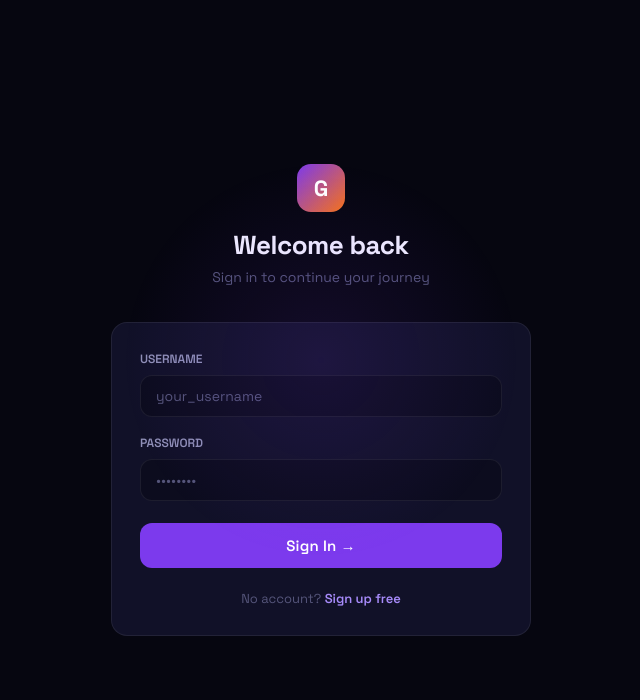
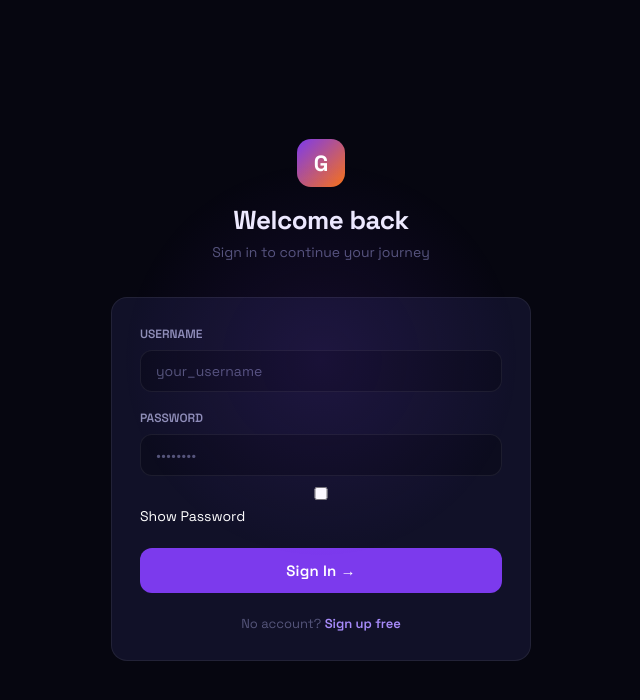
Before and after one commit to ashishsharma36058-oss/E-Learning-with-Gamification, a React (Vite) app: page /login in a window 1280 px wide. Shown: the top 700 px of the page, without its empty margins (319-959 px from the left). Built offline with nearby package versions, Linux system fonts and the light colour scheme.

Commit message:
Update Auth.jsx

```diff
--- a/src/pages/Auth.jsx
+++ b/src/pages/Auth.jsx
@@ -11,6 +11,7 @@ function AuthPage({ mode }) {
   const [form, setForm] = useState({ username: '', email: '', password: '' })
   const [loading, setLoading] = useState(false)
   const [errors, setErrors] = useState({})
+  const [showPassword, setShowPassword] = useState(false)
 
   const update = (k) => (e) => setForm(f => ({ ...f, [k]: e.target.value }))
 
@@ -134,12 +135,23 @@ return (
                 PASSWORD
               </label>
               <input
-                type="password" value={form.password} onChange={update('password')}
+                type={showPassword ? 'text' : 'password'}
                 onKeyDown={e => e.key === 'Enter' && submit()}
                 placeholder={isLogin ? '••••••••' : 'Min 8 chars · 1 uppercase · 1 number'}
                 autoComplete={isLogin ? 'current-password' : 'new-password'}
                 style={errors.password ? { borderColor: 'var(--red)' } : {}}
               />
+              <div style={{ marginTop: 8 }}>
+                <label style={{ cursor: 'pointer', fontSize: 14, color: 'white' }}>
+                  <input
+                    type="checkbox"
+                    checked={showPassword}
+                    onChange={() => setShowPassword(!showPassword)}
+                    style={{ marginRight: 6 }}
+                  />
+                  Show Password
+                </label>
+              </div>
               {errors.password && <div style={{ fontSize: 11, color: 'var(--red)', marginTop: 5 }}>{errors.password}</div>}
             </div>
 
```
